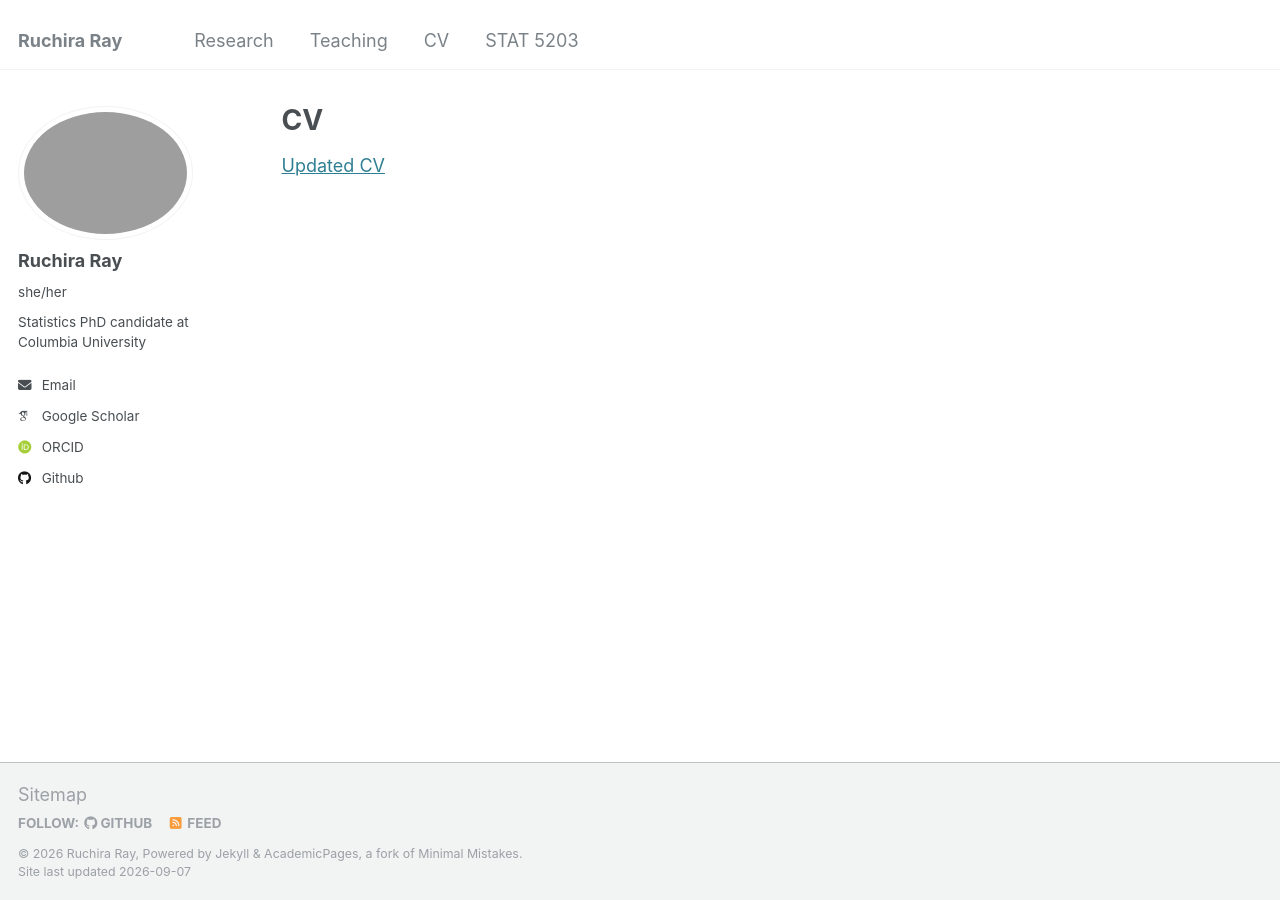
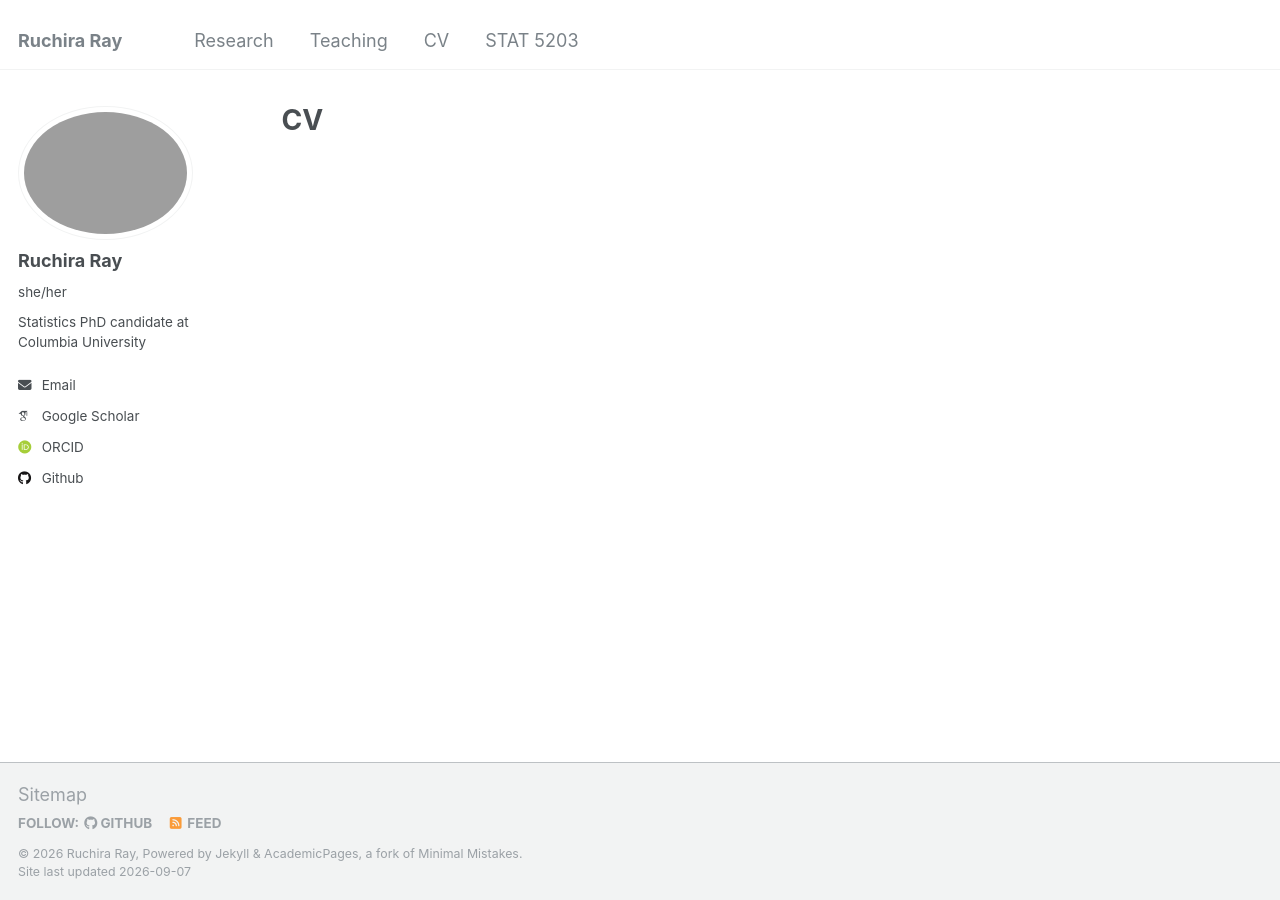
Before and after one commit to rray123/rray123.github.io, a Jekyll site: the page built from _pages/cv.md, in a window 1280 px wide. Built offline with Jekyll 4.4.1, drawn with Linux system fonts in a browser that asks for light colours; some web fonts are replaced.

Commit message:
Update cv.md

```diff
--- a/_pages/cv.md
+++ b/_pages/cv.md
@@ -8,5 +8,3 @@ redirect_from:
 ---
 
 {% include base_path %}
-
-[Updated CV](https://rray123.github.io/files/CV-30.pdf)
```
